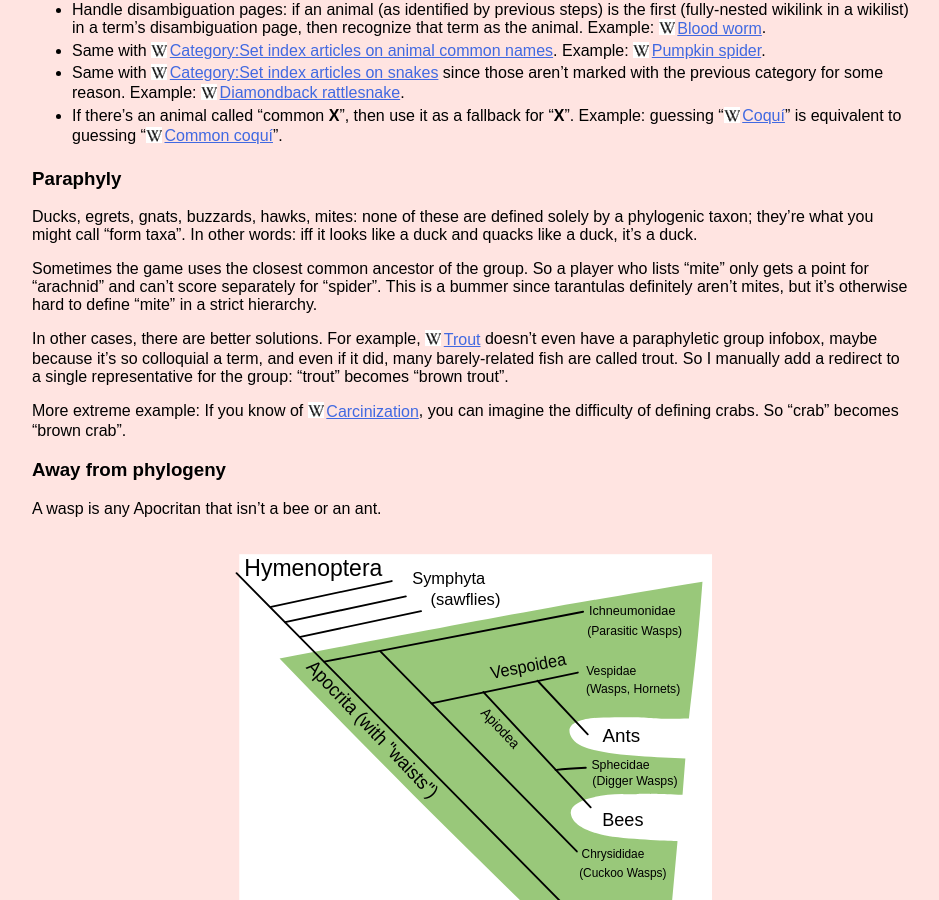
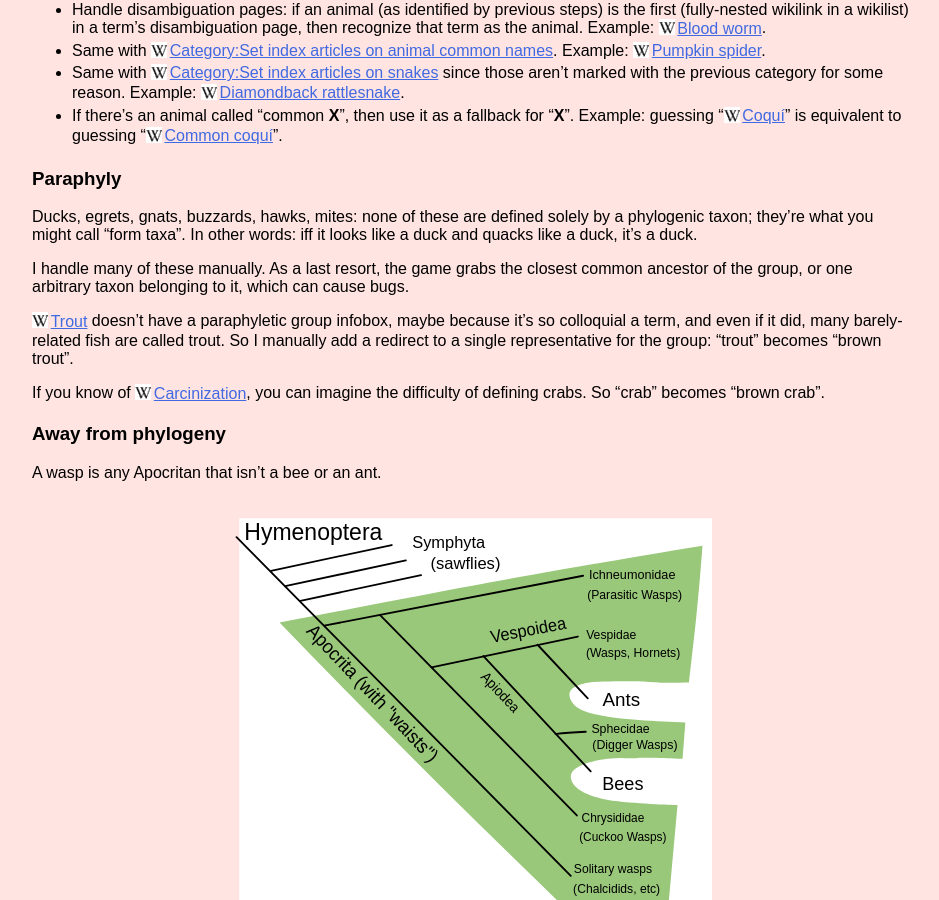
Before and after one commit to Roachbones/Roachbones.github.io, a Jekyll site: the page built from _posts/2026-01-24-list-animals-until-failure.html, in a window 1280 px wide and 900 px high, scrolled down 1170 px. Shown: the whole window, without its empty margins (168-1107 px from the left). Built offline with Jekyll 4.4.1, drawn with Linux system fonts in a browser that asks for light colours.

Commit message:
LAUF post changes

```diff
--- a/_posts/2026-01-24-list-animals-until-failure.html
+++ b/_posts/2026-01-24-list-animals-until-failure.html
@@ -116,13 +116,15 @@ style: |
 
 <p>Ducks, egrets, gnats, buzzards, hawks, mites: none of these are defined solely by a phylogenic taxon; they’re what you might call “form taxa”. In other words: iff it looks like a duck and quacks like a duck, it’s a duck.
 
-<p>Sometimes the game uses the closest common ancestor of the group. So a player who lists “mite” only gets a point for “arachnid” and can’t score separately for “spider”. This is a bummer since tarantulas definitely aren’t mites, but it’s otherwise hard to define “mite” in a strict hierarchy.
+<p>I handle many of these manually. As a last resort, the game grabs the closest common ancestor of the group, or one arbitrary taxon belonging to it, which can cause bugs.
+
+<!--<p>Sometimes the game uses the closest common ancestor of the group. So a player who lists “mite” only gets a point for “arachnid” and can’t score separately for “spider”. This is a bummer since tarantulas definitely aren’t mites, but it’s otherwise hard to define “mite” in a strict hierarchy.-->
 
 <!--<p>(We can find the closest common ancestor from the <code>parent</code> (or <code>taxon</code>) attribute of the <code>{{ '{{' }}Paraphyletic group}}</code> infobox.)-->
 
-<p>In other cases, there are better solutions. For example, <a href=https://en.wikipedia.org/wiki/Trout>Trout</a> doesn’t even have a paraphyletic group infobox, maybe because it’s so colloquial a term, and even if it did, many barely-related fish are called trout. So I manually add a redirect to a single representative for the group: “trout” becomes “brown trout”.
+<p><!--In other cases, there are better solutions. For example, --><a href=https://en.wikipedia.org/wiki/Trout>Trout</a> doesn’t have a paraphyletic group infobox, maybe because it’s so colloquial a term, and even if it did, many barely-related fish are called trout. So I manually add a redirect to a single representative for the group: “trout” becomes “brown trout”.
 
-<p>More extreme example: If you know of <a href=https://en.wikipedia.org/wiki/Carcinisation>Carcinization</a>, you can imagine the difficulty of defining crabs. So “crab” becomes “brown crab”.
+<p><!--More extreme example: -->If you know of <a href=https://en.wikipedia.org/wiki/Carcinisation>Carcinization</a>, you can imagine the difficulty of defining crabs. So “crab” becomes “brown crab”.
 
 <h3 id=away-from-phylogeny>Away from phylogeny</h3>
 
```
Also changed, not shown: other parts of _posts/2026-01-24-list-animals-until-failure.html (+1 -1 lines).
